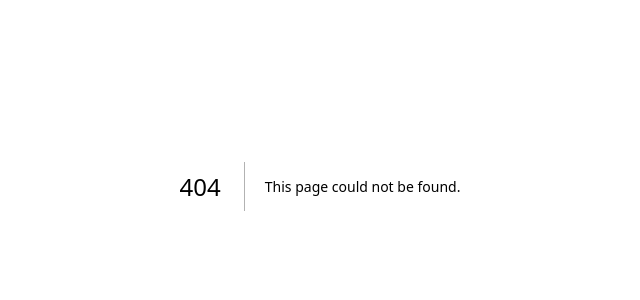
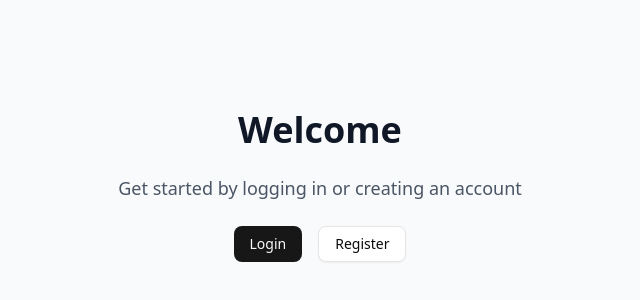
Before and after one commit to Learn-2-Grow/ai-content-studio-app, a Next.js app: page / in a window 1280 px wide. Before the commit this address had no page. Shown: the part 214-514 px from the top of the page, without its empty margins (320-960 px from the left). Built offline with nearby package versions, Linux system fonts and the light colour scheme.

Commit message:
restructure dir

```diff
--- /dev/null
+++ b/pages/index.tsx
@@ -0,0 +1,35 @@
+'use client';
+
+import { Button } from '@/components/ui/button';
+import { PageRoute } from '@/enums/pageRoute.enum';
+import Link from 'next/link';
+import { useRouter } from 'next/navigation';
+import { useEffect } from 'react';
+
+export default function HomePage() {
+    const router = useRouter();
+
+    useEffect(() => {
+        const accessToken = localStorage.getItem('accessToken');
+        if (accessToken) {
+            router.push(PageRoute.DASHBOARD);
+        }
+    }, [router]);
+
+    return (
+        <div className="min-h-screen flex items-center justify-center bg-gray-50">
+            <div className="text-center space-y-6">
+                <h1 className="text-4xl font-bold text-gray-900">Welcome</h1>
+                <p className="text-lg text-gray-600">Get started by logging in or creating an account</p>
+                <div className="flex gap-4 justify-center">
+                    <Link href={PageRoute.LOGIN}>
+                        <Button>Login</Button>
+                    </Link>
+                    <Link href={PageRoute.REGISTER}>
+                        <Button variant="outline">Register</Button>
+                    </Link>
+                </div>
+            </div>
+        </div>
+    );
+}
```
Also changed, not shown: pages/login/index.tsx (renamed from pages/login.tsx), pages/register/index.tsx (renamed from pages/register.tsx).
